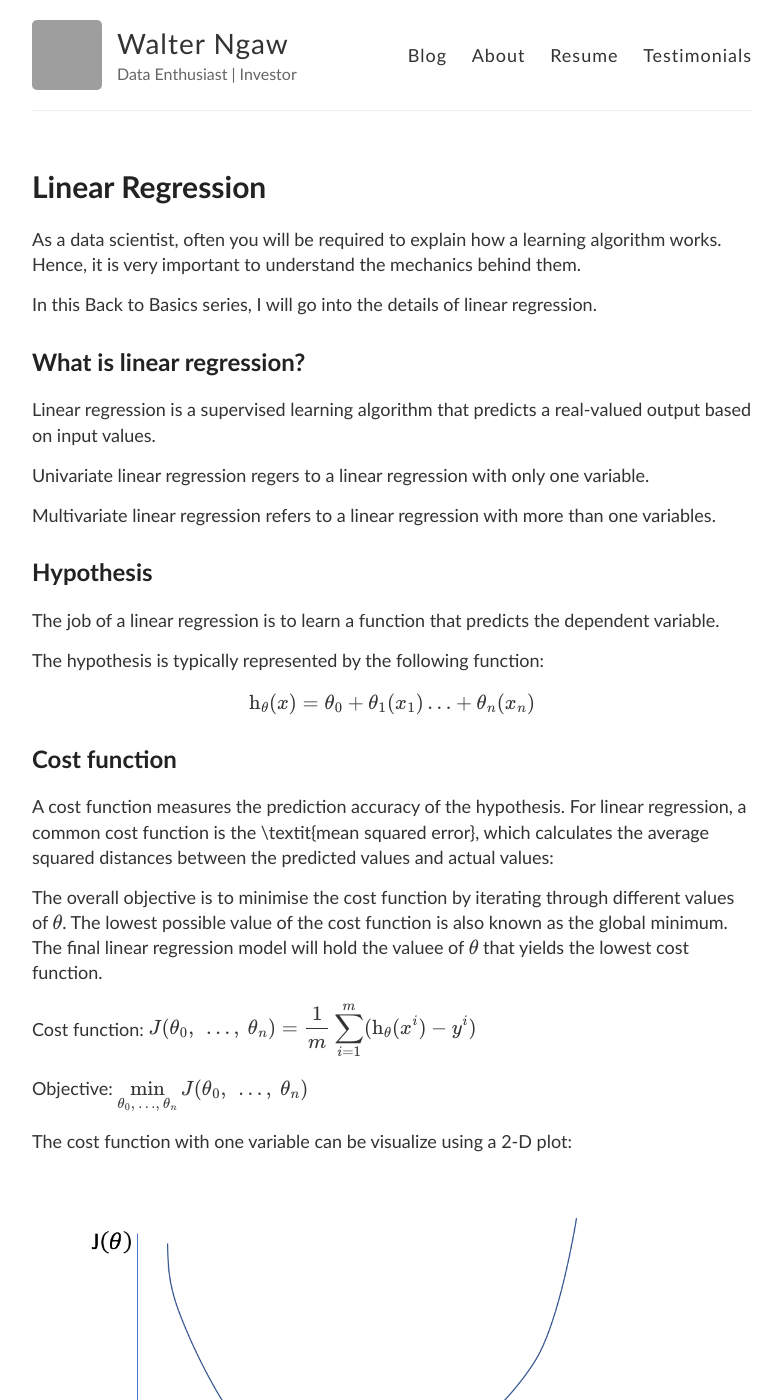
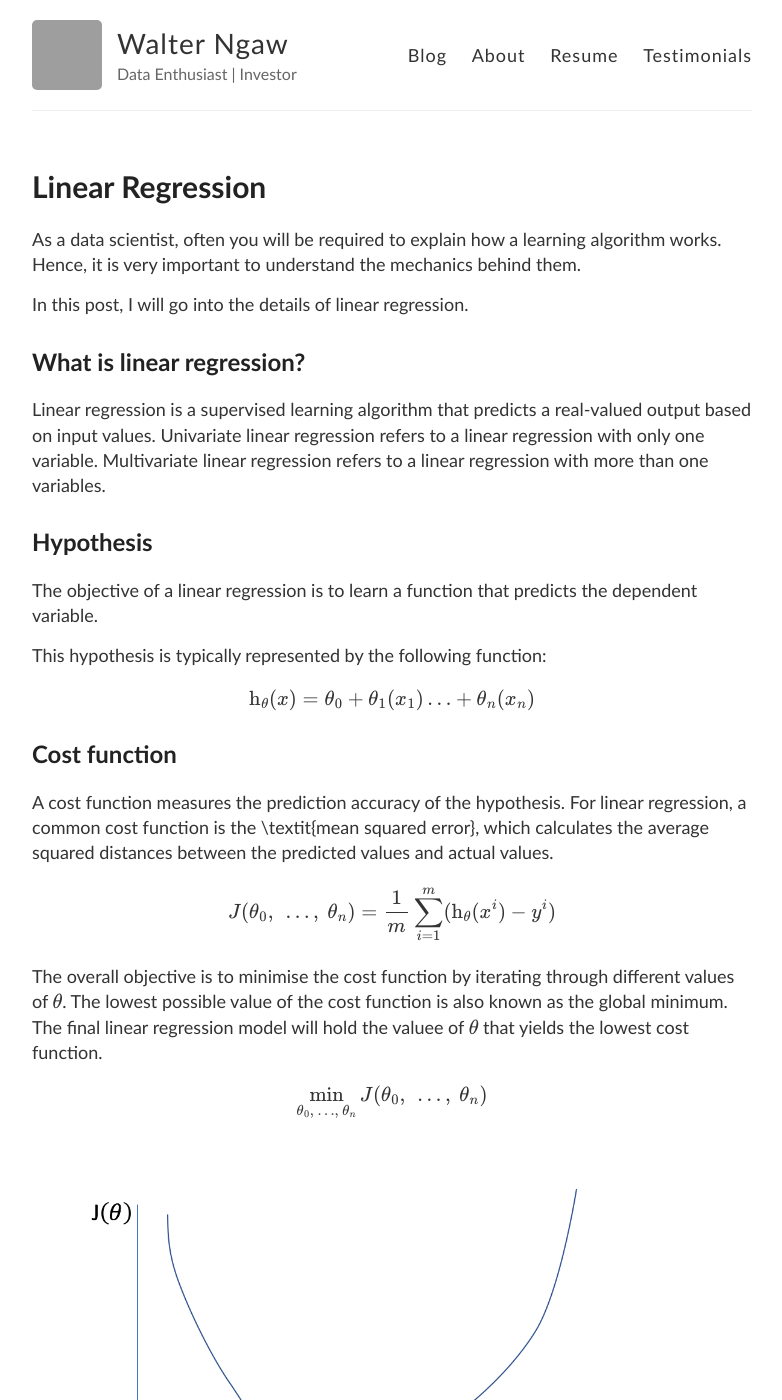
Before and after one commit to wngaw/wngaw.github.io, a Jekyll site: the page built from _posts/2019-04-07-linear-regression.md, in a window 1280 px wide and 1400 px high. Shown: the whole window, without its empty margins (248-1030 px from the left). Built offline with Jekyll 4.4.1, drawn with Linux system fonts in a browser that asks for light colours; formulas are drawn with MathJax 3; some of the changed text lies outside the part shown; grey boxes are pictures that could not be loaded.

Commit message:
remove errors

```diff
--- a/_posts/2019-04-07-linear-regression.md
+++ b/_posts/2019-04-07-linear-regression.md
@@ -8,21 +8,17 @@ tags: supervised-learning
 
 As a data scientist, often you will be required to explain how a learning algorithm works. Hence, it is very important to understand the mechanics behind them.
 
-In this Back to Basics series, I will go into the details of linear regression.
+In this post, I will go into the details of linear regression.
 
 ## What is linear regression?
 
-Linear regression is a supervised learning algorithm that predicts a real-valued output based on input values.
-
-Univariate linear regression regers to a linear regression with only one variable.
-
-Multivariate linear regression refers to a linear regression with more than one variables.
+Linear regression is a supervised learning algorithm that predicts a real-valued output based on input values. Univariate linear regression refers to a linear regression with only one variable. Multivariate linear regression refers to a linear regression with more than one variables.
 
 ## Hypothesis
 
-The job of a linear regression is to learn a function that predicts the dependent variable.
+The objective of a linear regression is to learn a function that predicts the dependent variable.
 
-The hypothesis is typically represented by the following function:
+This hypothesis is typically represented by the following function:
 
 $$
 \begin{align}
@@ -32,30 +28,24 @@ $$
 
 ## Cost function
 
-A cost function measures the prediction accuracy of the hypothesis. For linear regression, a common cost function is the \textit{mean squared error}, which calculates the average squared distances between the predicted values and actual values:
+A cost function measures the prediction accuracy of the hypothesis. For linear regression, a common cost function is the \textit{mean squared error}, which calculates the average squared distances between the predicted values and actual values.
 
-The overall objective is to minimise the cost function by iterating through different values of $$\theta$$. The lowest possible value of the cost function is also known as the global minimum. The final linear regression model will hold the valuee of $$\theta$$ that yields the lowest cost function.
-
-Cost function:
 $$
 \begin{align}
 J(\theta_0,\ \ldots,\ \theta_n) = \frac{1}{m} \sum\limits_{i=1}^m (\text{h}_\theta(x^i) - y^i )
 \end{align}
 $$
 
-Objective:
+The overall objective is to minimise the cost function by iterating through different values of $$\theta$$. The lowest possible value of the cost function is also known as the global minimum. The final linear regression model will hold the valuee of $$\theta$$ that yields the lowest cost function.
+
 $$
 \underset{\theta_0,\ \ldots,\ \theta_n}{\min} J(\theta_0,\ \ldots,\ \theta_n)
 $$
-
-The cost function with one variable can be visualize using a 2-D plot:
 
 ![cost_function_2d]({{ '/images/cost_function_2d_plot_1_variable.png' | relative_url }})
 <br />
 *Fig. 1. 2-D Plot of Cost Function with One Variable - (Image source: [here](https://www.jeremyjordan.me/gradient-descent/))*
 <br />
-
-The cost function with two variables can either be visualize using a 3-D plot:
 
 ![cost_function_3d]({{ '/images/cost_function_3d_plot_2_variables.png' | relative_url }})
 <br />
@@ -88,6 +78,7 @@ Each value of $$\theta$$ is simultaneously updated using gradient descent untill
 To correctly implement simultaneous update, it is important to calculate all values of $$\theta$$ before updating the new values of $$\theta$$.
 
 Correct implementation of simulataneous update:
+
 $$
 \text{temp}_0 := \theta_0 - \alpha \frac{\partial}{\partial \theta_0} J(\theta_0,\ \ldots,\ \theta_n) \\
 \text{temp}_1 := \theta_1 - \alpha \frac{\partial}{\partial \theta_1} J(\theta_0,\ \ldots,\ \theta_n) \\
@@ -101,6 +92,7 @@ $$
 $$
 
 Wrong implementation of simulataneous update:
+
 $$
 \text{temp}_0 := \theta_0 - \alpha \frac{\partial}{\partial \theta_0} J(\theta_0,\ \ldots,\ \theta_n) \\
 \theta_0 := \text{temp}_0 \\
@@ -110,7 +102,6 @@ $$
 \text{temp}_n := \theta_n - \alpha \frac{\partial}{\partial \theta_n} J(\theta_0,\ \ldots,\ \theta_n) \\
 \theta_n := \text{temp}_n
 $$
-
 
 By taking the derivitive of the cost function, we can find out which direction to move in order to reduce the cost function. The size of each step is determined by the learning rate $$\alpha$$.
 
@@ -125,7 +116,7 @@ In contrast, if $$\theta$$ is less than the optimal value of $$\theta$$, then th
 *Fig. 3. Gradient Descent - (Image source: [here](https://blog.goodaudience.com/gradient-descent-for-linear-regression-explained-7c60bc414bdd))*
 <br />
 
-However, this does not always ensure that $$\theta$$ converges. If the learning rate is too large, the updated value of $$\theta$$ might go beyond the optimal value of \\$$theta$$ at the global minimum.
+However, this does not always ensure that $$\theta$$ converges. If the learning rate is too large, the updated value of $$\theta$$ might go beyond the optimal value of $$theta$$ at the global minimum.
 
 ![learning_rate]({{ '/images/gradient_descent_learning_rate.png' | relative_url }})
 <br />
```
Also changed, not shown: other parts of _posts/2019-04-07-linear-regression.md (+1 -1 lines).
